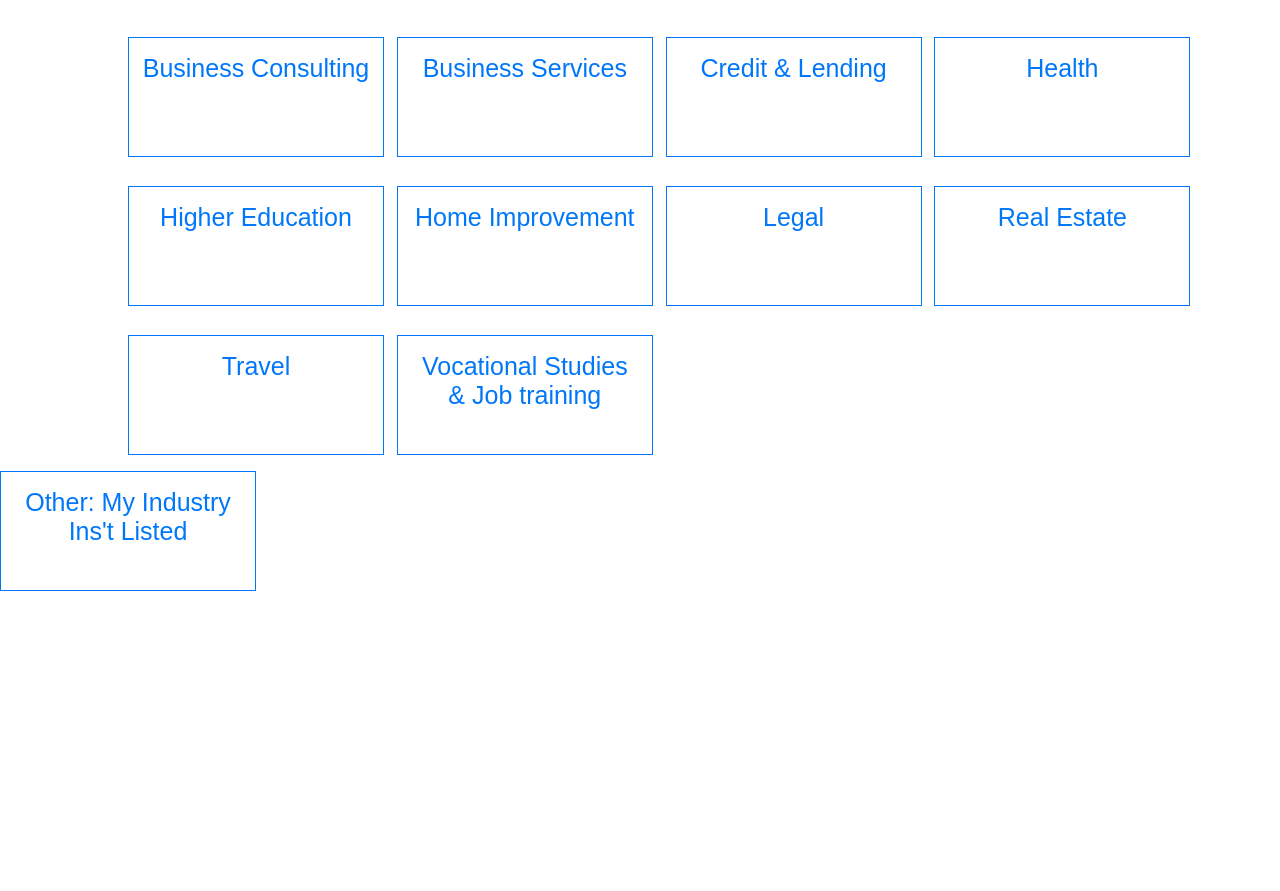
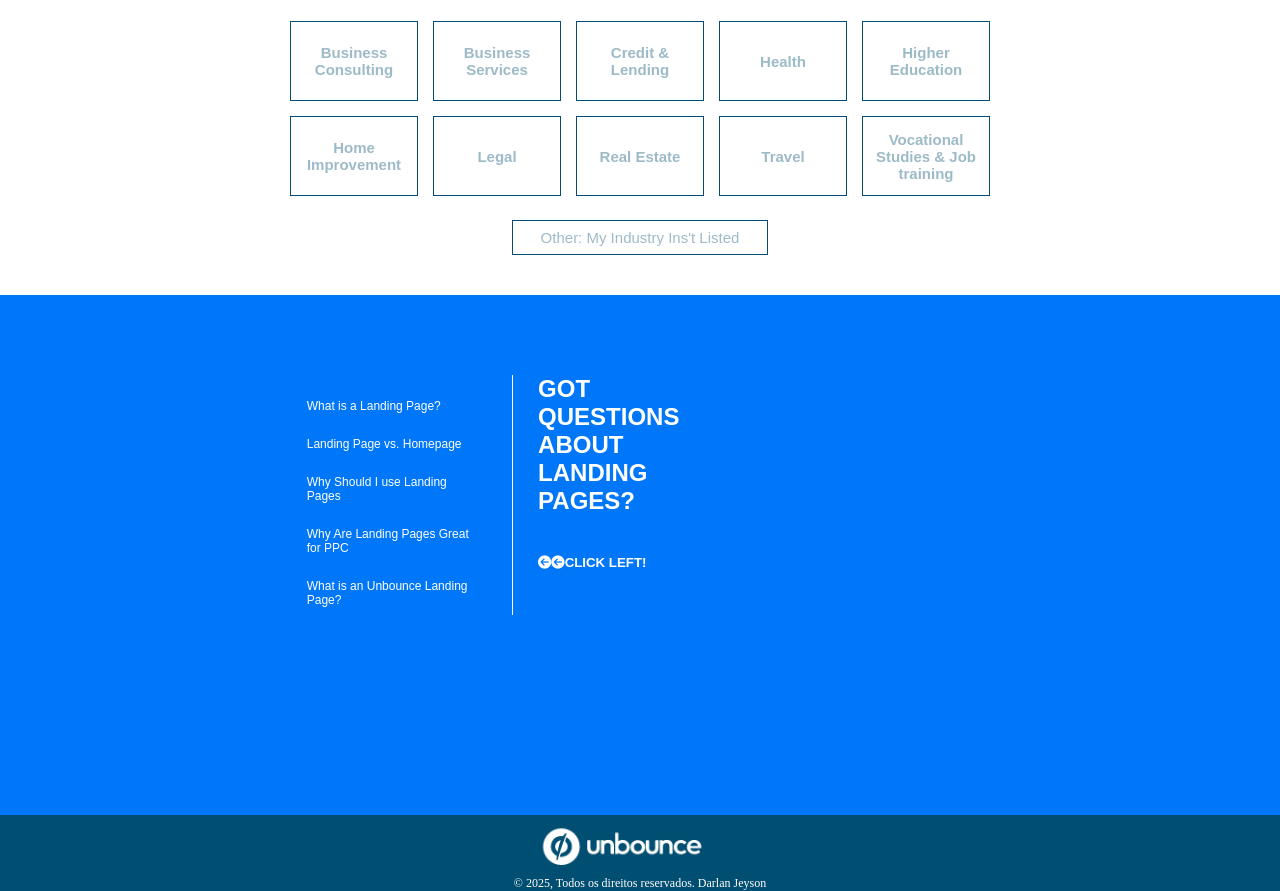
Before and after one commit to darlanjeyson/landingPage03, a plain HTML site: page index.html in a window 1280 px wide. Shown: the part 910-1801 px from the top of the page. Before the commit the page ends 1517 px from the top, so only its background shows below. Drawn offline with Linux system fonts and the light colour scheme.

Commit message:
Finalizando

```diff
--- a/index.html
+++ b/index.html
@@ -6,6 +6,7 @@
     <meta name="viewport" content="width=device-width, initial-scale=1.0">
     <title>Unbounce</title>
     <link rel="stylesheet" href="style.css">
+    <link rel="stylesheet" href="https://cdnjs.cloudflare.com/ajax/libs/font-awesome/6.7.2/css/all.min.css" integrity="sha512-Evv84Mr4kqVGRNSgIGL/F/aIDqQb7xQ2vcrdIwxfjThSH8CSR7PBEakCr51Ck+w+/U6swU2Im1vVX0SVk9ABhg==" crossorigin="anonymous" referrerpolicy="no-referrer" />
 </head>
 
 <body>
@@ -55,40 +56,81 @@
         </div>
 
         <div id="tables">
-            <div class="tablesAndText">
-                <p>Business Consulting</p>
-            </div>
-            <div class="tablesAndText">
-                <p>Business Services</p>
-            </div>
-            <div class="tablesAndText">
-                <p>Credit & Lending</p>
-            </div>
-            <div class="tablesAndText">
-                <p>Health</p>
-            </div>
-            <div class="tablesAndText">
-                <p>Higher Education</p>
-            </div>
-            <div class="tablesAndText">
-            <p>Home Improvement</p>
-            </div>
-            <div class="tablesAndText">
-                <p>Legal</p>
-            </div>
-            <div class="tablesAndText">
-                <p>Real Estate</p>
-            </div>
-            <div class="tablesAndText">
-                <p>Travel</p>
-            </div>
-            <div class="tablesAndText">
-                <p>Vocational Studies & Job training</p>
-            </div>
+            <table class="tablesAndText">
+                <tr>
+                    <th>Business Consulting</th>
+                </tr>
+            </table>
+            <table class="tablesAndText">
+                <tr>
+                    <th>Business Services</th>
+                </tr>
+            </table>
+            <table class="tablesAndText">
+                <tr>
+                    <th>Credit & Lending</th>
+                </tr>
+            </table>
+            <table class="tablesAndText">
+                <tr>
+                    <th>Health</th>
+                </tr>
+            </table>
+            <table class="tablesAndText">
+                <tr>
+                    <th>Higher Education</th>
+                </tr>
+            </table>
+            <table class="tablesAndText">
+                <tr>
+                    <th>Home Improvement</th>
+                </tr>
+            </table>
+            <table class="tablesAndText">
+                <tr>
+                    <th>Legal</th>
+                </tr>
+            </table>
+            <table class="tablesAndText">
+                <tr>
+                    <th>Real Estate</th>
+                </tr>
+            </table>
+            <table class="tablesAndText">
+                <tr>
+                    <th>Travel</th>
+                </tr>
+            </table>
+            <table class="tablesAndText">
+                <tr>
+                    <th>Vocational Studies & Job training</th>
+                </tr>
+            </table>
         </div>
-        <div class="tablesAndText">
+        <div id="tablesAndText2">
             <p>Other: My Industry Ins't Listed</p>
         </div>
+    </section>
+    <section id="footer01">
+        <div id="questionsFooter">
+            <p>What is a Landing Page?</p>
+            <p>Landing Page vs. Homepage</p>
+            <p>Why Should I use Landing Pages</p>
+            <p>Why Are Landing Pages Great for PPC</p>
+            <p>What is an Unbounce Landing Page?</p>
+
+        </div>
+        <div id="textFooter">
+            <h2>GOT QUESTIONS ABOUT LANDING PAGES?</h2>
+            <h5><i class="fa-solid fa-circle-arrow-left"></i><i class="fa-solid fa-circle-arrow-left"></i>CLICK LEFT!</h5>
+        </div>
+    </section>
+    <section id="sectionFinal">
+        <div>
+          <img src="./assets/unbounce.png" alt="">
+        <p>&copy; 2025, Todos os direitos reservados. Darlan Jeyson</p>
+        </div>
+
     </section>
 </body>
 
--- a/style.css
+++ b/style.css
@@ -124,41 +124,100 @@ strong {
     color: white;
     font-size: 11px;
 }
-#sectionUnlock{
+
+#sectionUnlock {
     text-align: center;
 
 }
 
-#UnlockText h2{
-   max-width: 40vw;
-   color:rgb(0, 78, 113);
-   margin-left: 30vw;
-   margin-top: 8vh;
+#UnlockText h2 {
+    max-width: 40vw;
+    color: rgb(0, 78, 113);
+    margin-left: 30vw;
+    margin-top: 8vh;
 }
 
-#UnlockText p{
+#UnlockText p {
     color: rgb(0, 119, 249);
     max-width: 42vw;
     margin-left: 30vw;
     margin-top: 2vh;
 }
 
-#tables{
+#tables {
     display: flex;
     flex-wrap: wrap;
-    margin-top: 5vh;
-    gap: 1vw;
-    margin-left: 10vw;
+    justify-content: center;
+    gap: 15px;
+    padding: 8px;
+    margin-top: 2vh;
+    margin-bottom: 2vh;
+    margin-left: 20vw;
+    margin-right: 20vw;
+    color: rgba(0, 77, 113, 0.39);
 }
 
-.tablesAndText{
-    color: rgb(0, 119, 249);
-    border: solid 1px;
-    margin-bottom: 2vh;
+.tablesAndText {
+    border: solid 1px rgb(0, 78, 113);
     font-family: Arial, Helvetica, sans-serif;
-    font-size: 25px;
-    padding: 2vh 1vw;
-    width: 20vw;
-    height: 15vh;
+    font-size: 15px;
+    padding: 8px;
+    width: 10vw;
+    height: 10vh;
+}
+
+#tablesAndText2{
+    border: solid 1px rgb(0, 78, 113);
+    font-family: Arial, Helvetica, sans-serif;
+    font-size: 15px;
+    padding: 8px;
+    margin-left: 40vw;
+    margin-right: 40vw;
+    color: rgba(0, 77, 113, 0.39);
+    padding: 8px;
+}
+#footer01{
+    display: flex;
+    justify-content: center;
+    margin-top: 5vh;
+    padding-top: 10vh;
+    padding-bottom: 25vh;
+    font-family: Arial, Helvetica, sans-serif;
+    color: white;
+    background-color: rgb(0, 119, 249);
+    gap: 1vw;
+   padding-left: 1vw;
+   padding-right: 50vw;
 
 }
+
+#questionsFooter p{
+    margin-top: 1vh;
+    font-size: 12px;
+    margin-left: 50vw;
+    padding-left: 30vw;
+    padding-right: 2vw;
+    width: 45vw;
+    padding-top: 2vh;
+}
+#textFooter{
+    border-left: solid 1px;
+    margin-right: 50vw;
+    padding-left: 2vw;
+    height: 30vh;
+
+}
+#textFooter h2{
+    padding-bottom: 5vh;
+    width: 15vw;
+}
+#sectionFinal{
+    background-color:  rgb(0, 78, 113);
+    display: flex;
+    justify-content: center;
+    color: white;
+    font-size: 12px;
+}
+#sectionFinal img{
+    padding-left: 2vw;
+}
```
